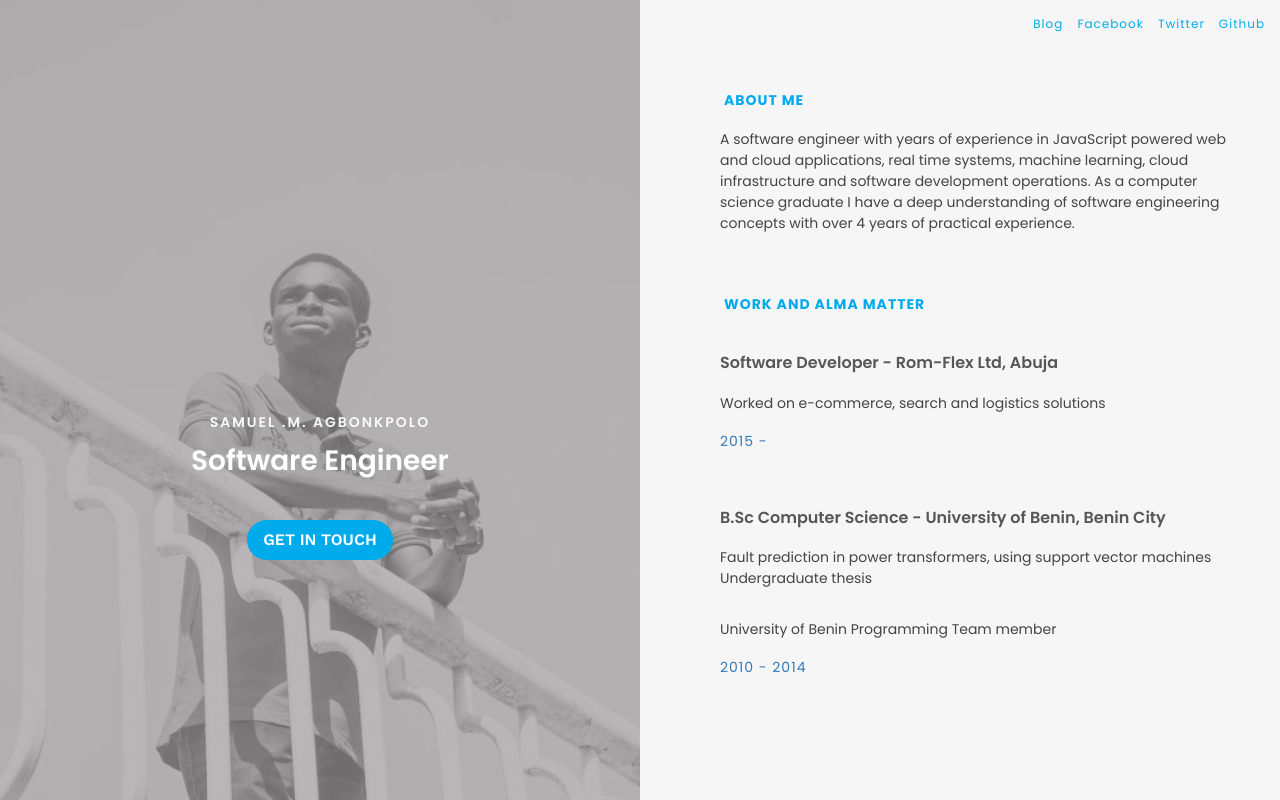
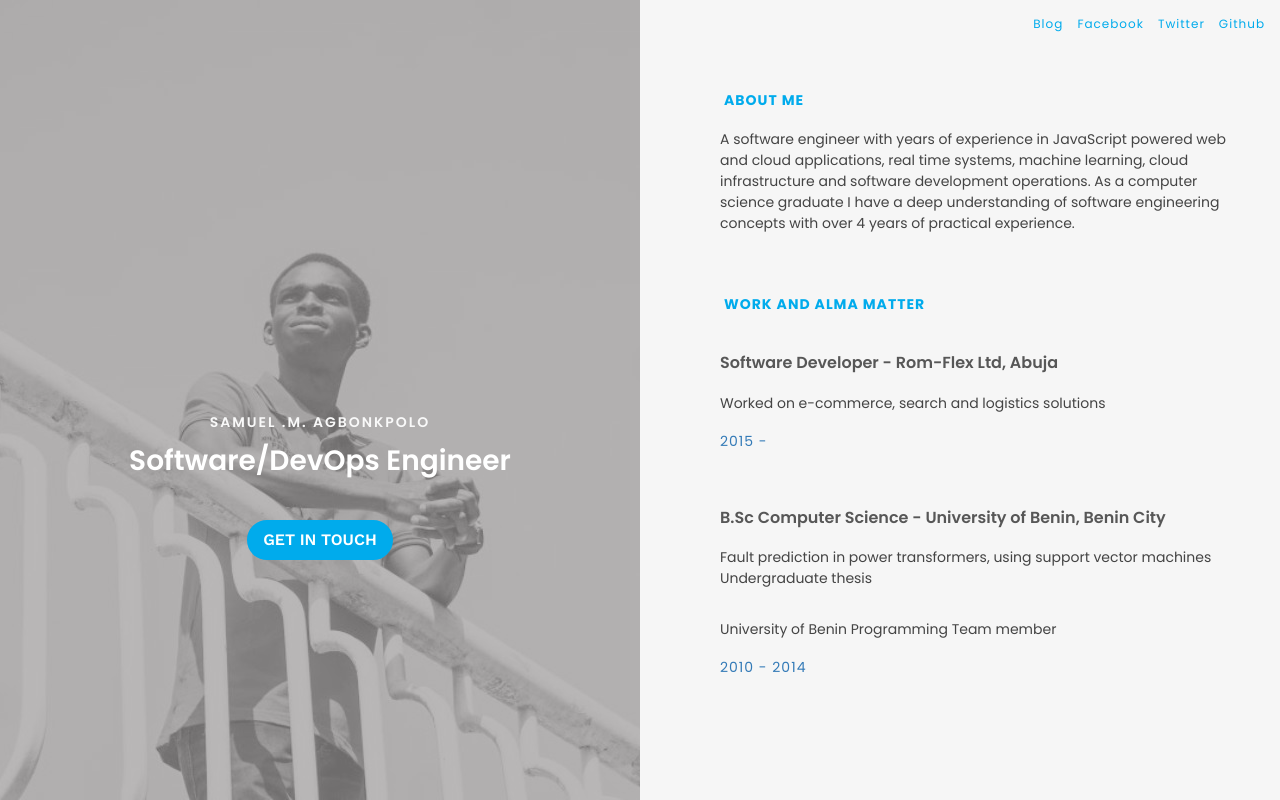
Before and after one commit to samuelagm/samuelagm.github.io, a plain HTML site: page index.html in a window 1280 px wide. Drawn offline with nearby package versions, Linux system fonts and the light colour scheme.

Commit message:
modified profession

```diff
--- a/index.html
+++ b/index.html
@@ -48,7 +48,7 @@
                 <div class="layer"></div>
                 <div class="text-box">
                     <h4>Samuel .M. Agbonkpolo</h4>
-                    <h1>Software Engineer<br class="hidden-xs"> </h1>
+                    <h1>Software/DevOps Engineer<br class="hidden-xs"> </h1>
                     <a href="mailto:samuelagm@gmail.com" class="btn-contact wow fadeIn" data-wow-delay=".2s">Get in touch</a>
                 </div>
             </section>
```
